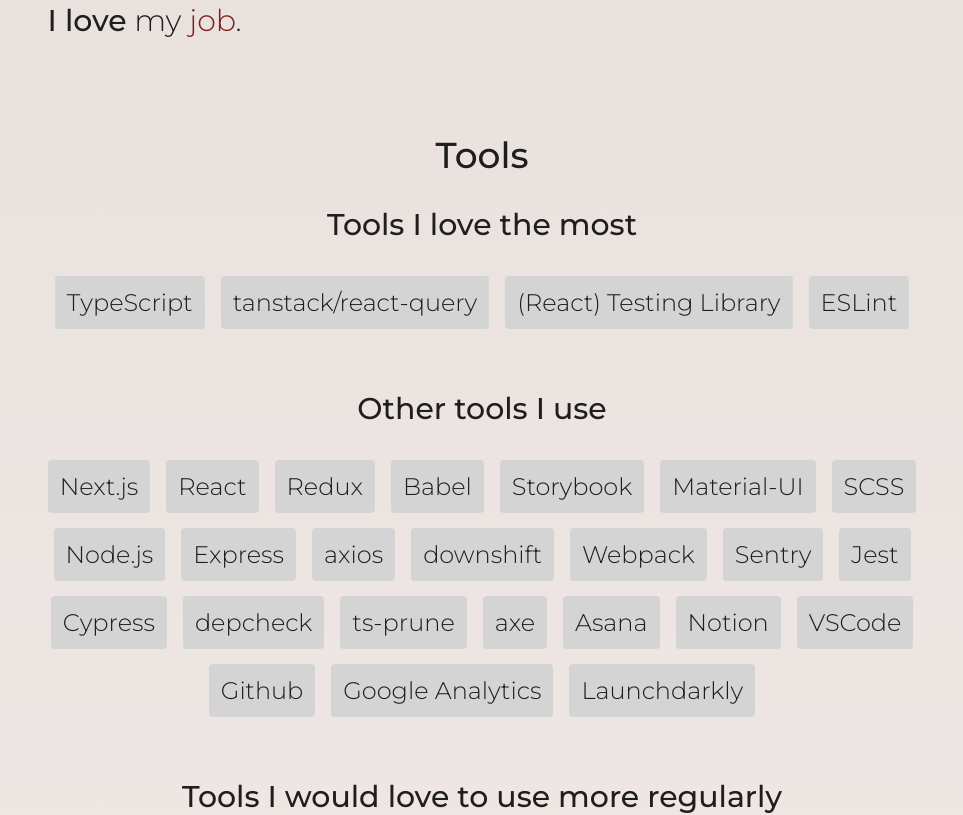
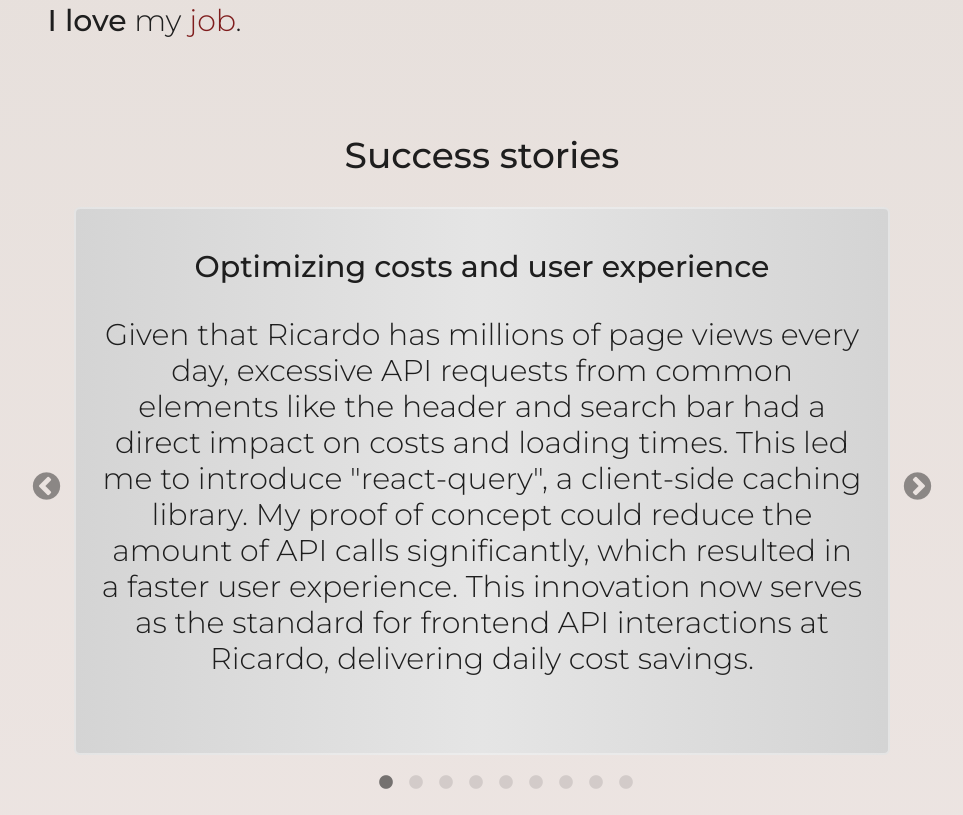
Before and after one commit to KevinHerklotz/my-website, a Next.js app: page / in a window 1280 px wide. Shown: the part 1060-1875 px from the top of the page, without its empty margins (158-1121 px from the left). Built offline with nearby package versions, Linux system fonts and the light colour scheme.

Commit message:
add carousel

```diff
--- a/package.json
+++ b/package.json
@@ -18,6 +18,8 @@
     "postcss": "8.4.23",
     "react": "18.2.0",
     "react-dom": "18.2.0",
+    "react-slick": "^0.29.0",
+    "slick-carousel": "^1.8.1",
     "tailwindcss": "3.3.2",
     "typescript": "5.0.4"
   },
@@ -28,6 +30,7 @@
     "@types/node": "20.2.1",
     "@types/react": "18.2.6",
     "@types/react-dom": "18.2.4",
+    "@types/react-slick": "^0.23.10",
     "@typescript-eslint/eslint-plugin": "^5.59.6",
     "@typescript-eslint/parser": "^5.59.6",
     "eslint": "8.41.0",
--- /dev/null
+++ b/src/app/Carousel/index.tsx
@@ -0,0 +1,149 @@
+/* eslint-disable react/no-unescaped-entities */
+
+'use client'
+
+import Slider from 'react-slick'
+
+import 'slick-carousel/slick/slick.css'
+import 'slick-carousel/slick/slick-theme.css'
+import './styles.css'
+
+export default function Carousel() {
+  return (
+    <div className="mb-10 sm:px-10">
+      <Slider
+        dots
+        speed={300}
+        responsive={[
+          {
+            breakpoint: 640,
+            settings: {
+              arrows: false,
+            },
+          },
+        ]}
+        className="rounded-md border-2 border-solid border-neutral-100 border-opacity-50 bg-[#ccc] bg-gradient-to-r from-neutral-300 via-neutral-200 to-neutral-300 px-6 py-10 font-light"
+        // className="font-light"
+      >
+        <div>
+          <h3 className="mb-4 text-2xl font-medium sm:mb-8 sm:text-3xl">
+            Optimizing costs and user experience
+          </h3>
+          <p>
+            Given that Ricardo has millions of page views every day, excessive API requests from
+            common elements like the header and search bar had a direct impact on costs and loading
+            times. This led me to introduce "react-query", a client-side caching library. My proof
+            of concept could reduce the amount of API calls significantly, which resulted in a
+            faster user experience. This innovation now serves as the standard for frontend API
+            interactions at Ricardo, delivering daily cost savings.
+          </p>
+        </div>
+        <div>
+          <h3 className="mb-4 text-2xl font-medium sm:mb-8 sm:text-3xl">
+            Optimizing website performance and SEO
+          </h3>
+          <p>
+            I was constantly monitoring Ricardo's core web vitals, not only to ensure having great
+            SEO on technical side, but also a fast and seamless user experience. I implemented
+            strategies such as lazy loading unnecessary code and automatic image optimization to
+            reduce file sizes by up to 80% without noticeable quality loss. The outcome of that
+            continuous effort was that the website became much faster, especially on mobile devices,
+            which also improved Ricardo's ranking in Google's search results.
+          </p>
+        </div>
+        <div>
+          <h3 className="mb-4 text-2xl font-medium sm:mb-8 sm:text-3xl">
+            Automatic error monitoring
+          </h3>
+          <p>
+            Earlier this year, I implemented Sentry for Ricardo, a crucial tool that monitors errors
+            occurring in users' browsers. This initiative uncovered more than 20 hidden bugs, some
+            of which directly impacted our revenue. Thanks to this proactive error monitoring, we
+            were able to fix these issues promptly, ensuring a smoother experience for our users.
+          </p>
+        </div>
+        <div>
+          <h3 className="mb-4 text-2xl font-medium sm:mb-8 sm:text-3xl">
+            Enhancing testing infrastructure
+          </h3>
+          <p>
+            Following an intensive workshop with Kent C. Dodds, the creator of "Testing Library," my
+            colleague and I revamped our testing approach. We established useful test wrappers for
+            our code, simplifying the testing process. Additionally, I documented common test
+            scenarios with example code and provided valuable feedback on pull requests from other
+            developers. Consequently, Ricardo's test coverage surged from 30% to an impressive 70%.
+          </p>
+        </div>
+        <div>
+          <h3 className="mb-4 text-2xl font-medium sm:mb-8 sm:text-3xl">
+            Automated Dead Code Detection
+          </h3>
+          <p>
+            With hundreds of thousands of lines of code in Ricardo's frontend, I was looking for a
+            solution to automatically identify and remove unused or unnecessary code. Leveraging the
+            right tools, I successfully pinpointed and removed 10'000 lines of "dead code". This
+            implementation is now an integral part of our CI/CD pipeline, ensuring codebase
+            cleanliness and substantial time savings in the future.
+          </p>
+        </div>
+        <div>
+          <h3 className="mb-4 text-2xl font-medium sm:mb-8 sm:text-3xl">
+            Less bugs thanks to type safety
+          </h3>
+          <p>
+            Ricardo faced unpredictable bugs due to incorrect or missing types. To address this, I
+            undertook a substantial refactoring of TypeScript types across our entire codebase. This
+            did not only improve type safety significantly but also surfaced and resolved numerous
+            known and even unknown bugs. Fewer bugs equate to happier users, ultimately contributing
+            to an overall boost in satisfaction.
+          </p>
+        </div>
+        <div>
+          <h3 className="mb-4 text-2xl font-medium sm:mb-8 sm:text-3xl">
+            Standardizing codebase for faster development
+          </h3>
+          <p>
+            Managing 8 different "micro frontends" at Ricardo with 60'000 lines each posed a unique
+            challenge. Creating a Ricardo-specific ESLint rules package helped to ensure consistency
+            across projects. I spearheaded this effort and made sure that all different repositories
+            have an aligned codebase by enforcing uniform code structure, naming conventions,
+            testing practices, and much more. This helped streamlining the collaboration across
+            teams and also helped to catch bugs before they could affect production.
+          </p>
+        </div>
+        <div>
+          <h3 className="mb-4 text-2xl font-medium sm:mb-8 sm:text-3xl">
+            Winning the Ricardo Hackathon
+          </h3>
+          <p>
+            Ok, to be honest I took home the trophy in the "Funniest Contribution" category at the
+            Ricardo hackathon. While not directly related to technical skills, it highlights my
+            ability to inject humor and creativity into my work. I added a few entertaining easter
+            eggs on the Ricardo Website, but I won't disclose all of them here. For a little fun,
+            try to type "party" in{' '}
+            <a
+              href="https://www.ricardo.ch"
+              className="text-cyan-700 hover:opacity-70"
+              target="_blank"
+              tabIndex={-1} // tabbing causes issues with the carousel
+            >
+              Ricardo's search bar
+            </a>{' '}
+            without hitting enter.
+          </p>
+        </div>
+        <div>
+          <h3 className="mb-4 text-2xl font-medium sm:mb-8 sm:text-3xl">
+            Let's connect and elevate your next project
+          </h3>
+          <p>
+            As you've journeyed through my experiences and contributions, I appreciate your interest
+            in my work. If you're interested to learn more or discuss how we can collaborate on
+            exciting projects, please don't hesitate to reach out. Let's connect and explore the
+            possibilities together. Your next software solution could be just a conversation away!
+          </p>
+        </div>
+      </Slider>
+    </div>
+  )
+}
--- /dev/null
+++ b/src/app/Carousel/styles.css
@@ -0,0 +1,48 @@
+:root {
+  --carousel-arrow-size: 2rem;
+}
+
+.slick-prev,
+.slick-next {
+  width: var(--carousel-arrow-size);
+}
+
+.slick-prev::before,
+.slick-next::before {
+  font-size: var(--carousel-arrow-size);
+  opacity: 0.4;
+  color: black;
+}
+
+.slick-prev:focus::before,
+.slick-next:focus::before,
+.slick-prev:hover::before,
+.slick-next:hover::before {
+  opacity: 0.6;
+}
+
+.slick-prev {
+  left: calc(-0.85rem - var(--carousel-arrow-size));
+}
+
+.slick-next {
+  right: calc(-0.85rem - var(--carousel-arrow-size));
+}
+
+.slick-dots {
+  bottom: -2.5rem;
+}
+
+.slick-dots li button::before {
+  font-size: 1rem;
+  opacity: 0.1;
+}
+
+.slick-dots li.slick-active button::before {
+  font-size: 1rem;
+  opacity: 0.5;
+}
+
+.slick-dots li:hover button::before {
+  opacity: 0.7;
+}
--- a/src/app/page.tsx
+++ b/src/app/page.tsx
@@ -1,6 +1,7 @@
 import Image from 'next/image'
 import ToolItem from './ToolItem'
 import Citation from './Citation'
+import Carousel from './Carousel'
 
 export default function Home() {
   return (
@@ -101,6 +102,10 @@
               <span className="text-red-900">job</span>.
             </li>
           </ul>
+        </section>
+        <section className="max-w-full">
+          <h2 className="mb-4 text-3xl font-medium sm:mb-8 sm:text-4xl">Success stories</h2>
+          <Carousel />
         </section>
         <section>
           <h2 className="mb-4 text-3xl font-medium sm:mb-8 sm:text-4xl">Tools</h2>
```
Also changed, not shown: 1 other file (tests, documents, lock files or other folders).
